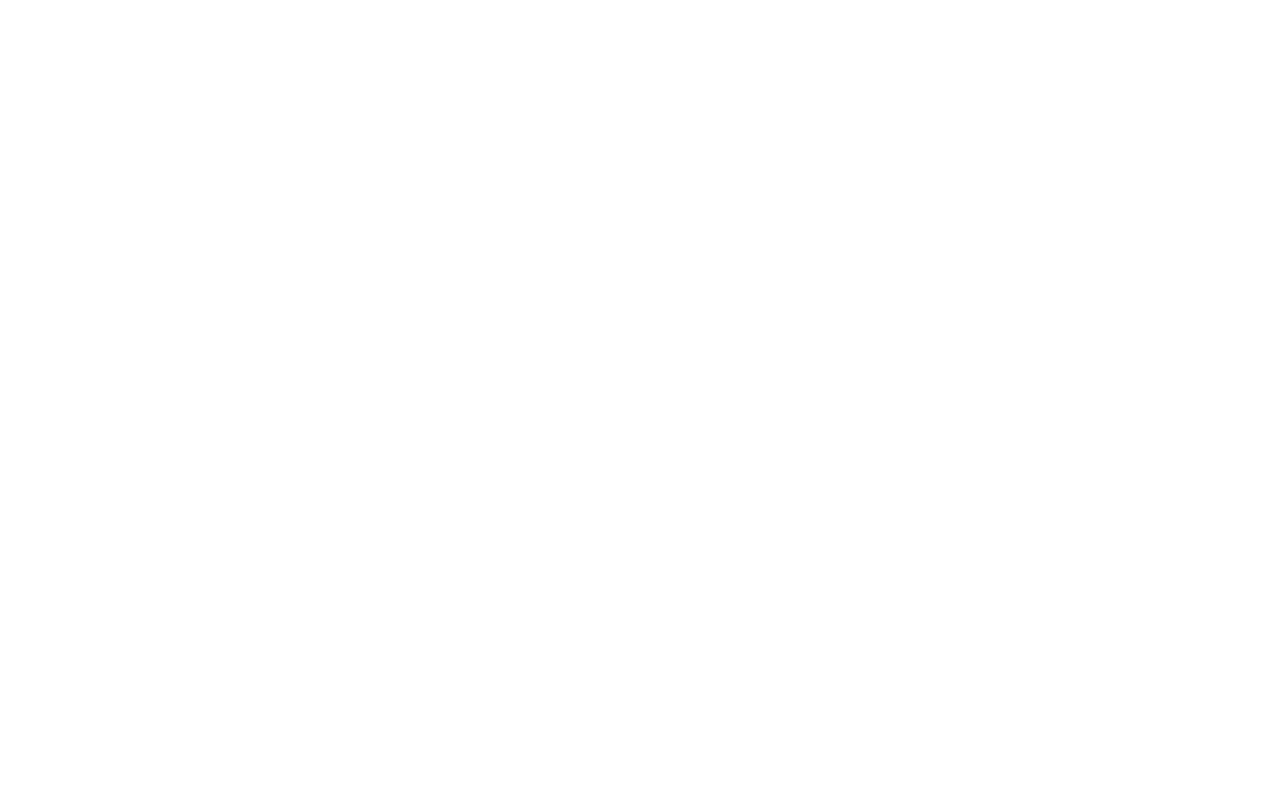
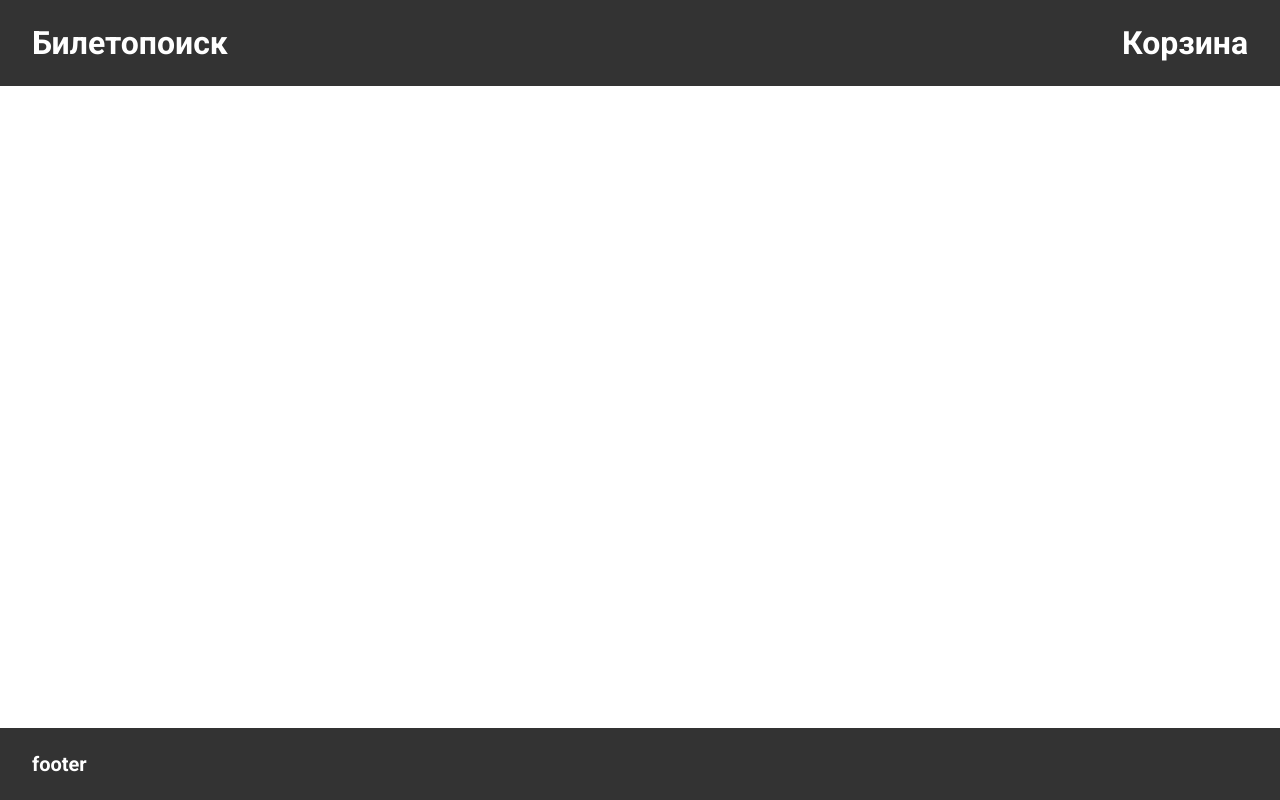
Before and after one commit to neemkashu/neemkashu-react-base, a Next.js app: page / in a window 1280 px wide. Built offline with nearby package versions, Linux system fonts and the light colour scheme.

Commit message:
feat: add header and footer to leyout

```diff
--- /dev/null
+++ b/src/app/Layouts/Footer/Footer.tsx
@@ -0,0 +1,6 @@
+import { FC } from "react";
+import styles from "./style.module.css";
+
+export const Footer: FC = () => {
+  return <footer className={styles.footer}>footer</footer>;
+};
--- /dev/null
+++ b/src/app/Layouts/Footer/style.module.css
@@ -0,0 +1,10 @@
+.footer {
+  font-size: var(--font-size-medium);
+  color: var(--color-light);
+  display: flex;
+  max-width: 1920px;
+  padding: var(--widget-padding);
+  justify-content: space-between;
+  align-items: center;
+  background-color: var(--gray-1);
+}
--- /dev/null
+++ b/src/app/Layouts/Header/Header.tsx
@@ -0,0 +1,11 @@
+import { FC } from "react";
+import styles from "./style.module.css";
+
+export const Header: FC = () => {
+  return (
+    <header className={styles.header}>
+      <h1>Билетопоиск</h1>
+      <a>Корзина</a>
+    </header>
+  );
+};
--- /dev/null
+++ b/src/app/Layouts/Header/style.module.css
@@ -0,0 +1,12 @@
+.header {
+  position: sticky;
+  top: 0;
+  font-size: var(--font-size-large);
+  color: var(--color-light);
+  display: flex;
+  max-width: 1920px;
+  padding: var(--widget-padding);
+  justify-content: space-between;
+  align-items: center;
+  background-color: var(--gray-1);
+}
--- a/src/app/globals.css
+++ b/src/app/globals.css
@@ -1,11 +1,33 @@
+:root {
+  --font-size-large: 3.2rem;
+  --font-size-medium: 2.0rem;
+
+  --widget-padding: 24px 32px;
+
+  --color-light: #ffffff;
+  --gray-1: #333;
+}
+
 * {
   box-sizing: border-box;
   padding: 0;
   margin: 0;
 }
 
-html,
+h1 {
+  font-size: inherit;
+  font-weight: inherit;
+}
+
 body {
+  position: relative;
   max-width: 100vw;
-  overflow-x: hidden;
+  min-height: 100vh;
+  display: flex;
+  flex-direction: column;
+  justify-content: space-between;
 }
+
+html {
+  font-size: 10px;
+}
--- a/src/app/layout.tsx
+++ b/src/app/layout.tsx
@@ -1,21 +1,27 @@
-import './globals.css'
-import { Inter } from 'next/font/google'
+import { Footer } from "./Layouts/Footer/Footer";
+import { Header } from "./Layouts/Header/Header";
+import "./globals.css";
+import { Roboto } from "next/font/google";
 
-const inter = Inter({ subsets: ['latin'] })
+const roboto = Roboto({ weight: "700", subsets: ["cyrillic"] });
 
 export const metadata = {
-  title: 'Create Next App',
-  description: 'Generated by create next app',
-}
+  title: "Create Next App",
+  description: "Generated by create next app",
+};
 
 export default function RootLayout({
   children,
 }: {
-  children: React.ReactNode
+  children: React.ReactNode;
 }) {
   return (
     <html lang="en">
-      <body className={inter.className}>{children}</body>
+      <body className={roboto.className}>
+        <Header />
+        {children}
+        <Footer />
+      </body>
     </html>
-  )
+  );
 }
```
